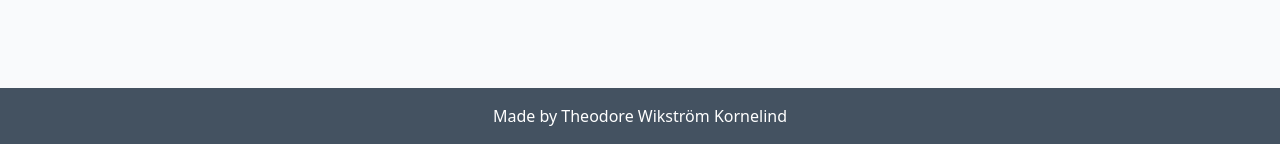
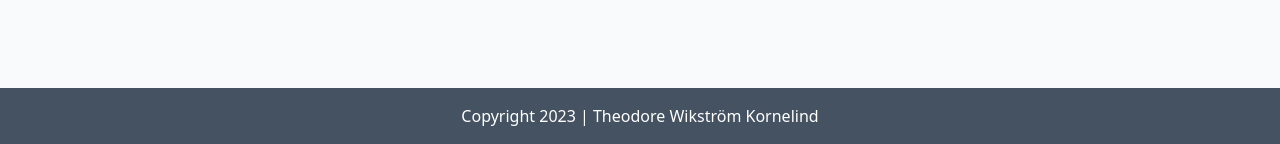
Before and after one commit to Humanslaughter/pp4-blog, a Django app: page / in a window 1280 px wide. Shown: the part 656-800 px from the top of the page. Run offline with Django 4.2, Linux system fonts and the light colour scheme; data that the repository does not hold is empty.

Commit message:
Footer template inheritance, copyright

```diff
--- a/blog/templates/blog/index.html
+++ b/blog/templates/blog/index.html
@@ -50,3 +50,7 @@
 
 <!-- index.html content ends here -->
 {% endblock %}
+
+{% block copyright %}
+    Copyright 2023 | Theodore Wikström Kornelind
+{% endblock %}
--- a/templates/base.html
+++ b/templates/base.html
@@ -60,7 +60,11 @@
 
     <!-- Footer -->
     <footer class="footer mt-auto py-3 dark-bg">
-        <p class="m-0 text-center text-white">Made by Theodore Wikström Kornelind</p>
+        <p class="m-0 text-center text-white">
+            {% block copyright %}
+                Made by Theodore Wikström Kornelind
+            {% endblock copyright %}
+        </p>
     </footer>
 
     <script src="https://cdn.jsdelivr.net/npm/bootstrap@5.0.1/dist/js/bootstrap.bundle.min.js"
```
